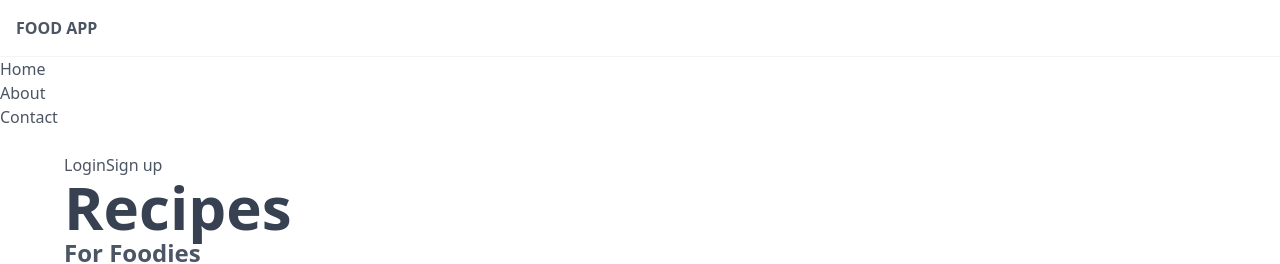
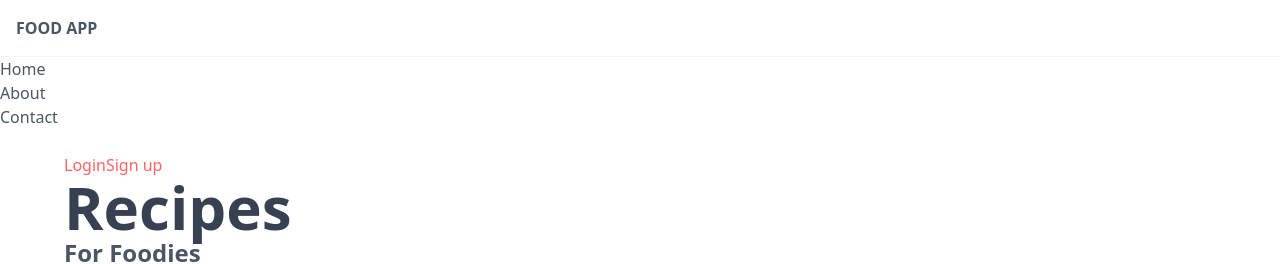
Before and after one commit to Rakib544/Food-Recipe-with-Next.js-and-Tailwindcss, a Next.js app: page / in a window 1280 px wide. Shown: the top 264 px of the page. Built offline with nearby package versions, Linux system fonts and the light colour scheme.

Commit message:
custom font added

```diff
--- a/pages/index.js
+++ b/pages/index.js
@@ -11,10 +11,10 @@ export default function Home() {
       <main className="px-16 py-6">
         <div>
           <Link href="/">
-            <a>Login</a>
+            <a className="text-primary">Login</a>
           </Link>
           <Link href="/">
-            <a>Sign up</a>
+            <a className="text-primary">Sign up</a>
           </Link>
         </div>
 
@@ -29,7 +29,7 @@ export default function Home() {
         </div>
 
         <div>
-          <button>
+          <button className="bg-secondary-100 text-secondary-200">
             Load More
           </button>
         </div>
--- a/styles/globals.css
+++ b/styles/globals.css
@@ -1,3 +1,5 @@
+@import url('https://fonts.googleapis.com/css2?family=Nunito:ital,wght@0,200;0,300;0,400;0,600;0,700;0,800;0,900;1,200;1,300;1,400;1,600;1,700;1,800;1,900&display=swap');
+
 @tailwind base;
 @tailwind components;
 @tailwind utilities;
--- a/tailwind.config.js
+++ b/tailwind.config.js
@@ -10,6 +10,9 @@ module.exports = {
           100: '#E2E2D5',
           200: '#888883',
         }
+      },
+      fontFamily: {
+        body: ['Nunito'],
       }
     },
   },
```
